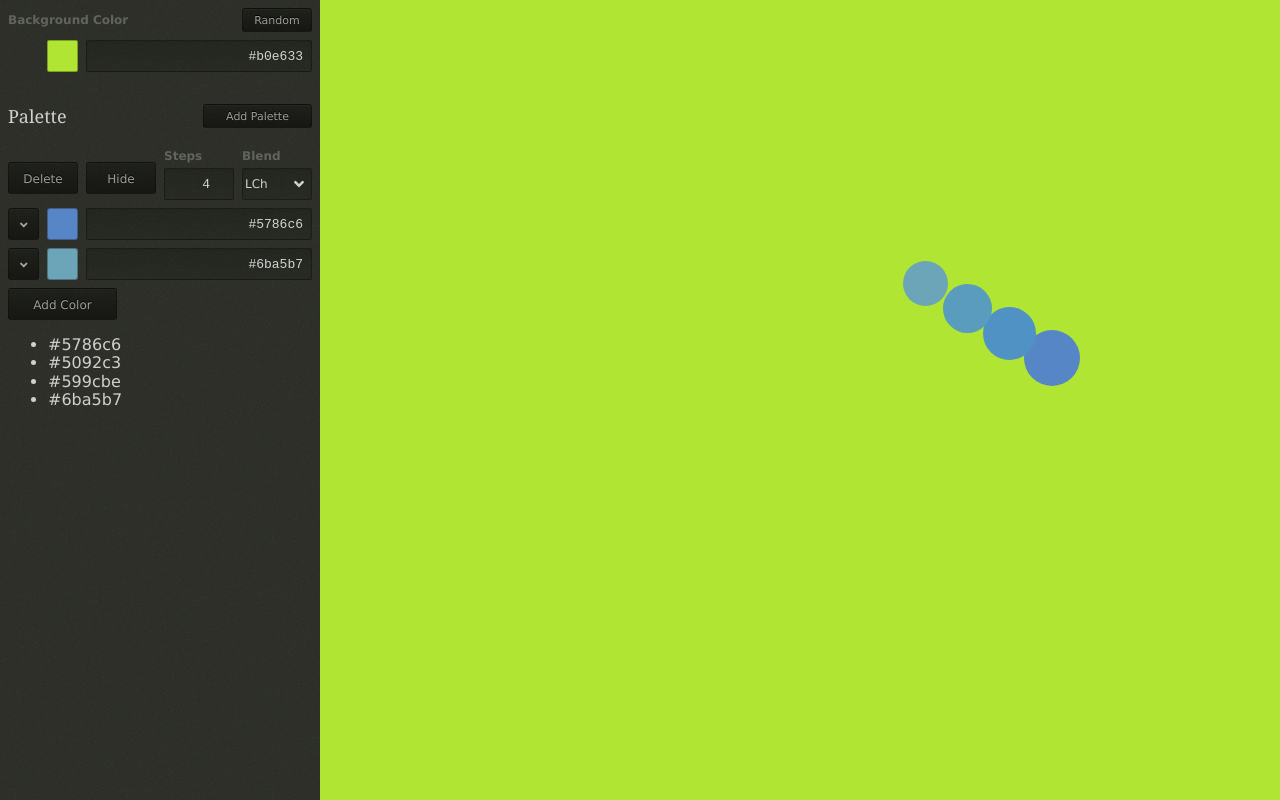
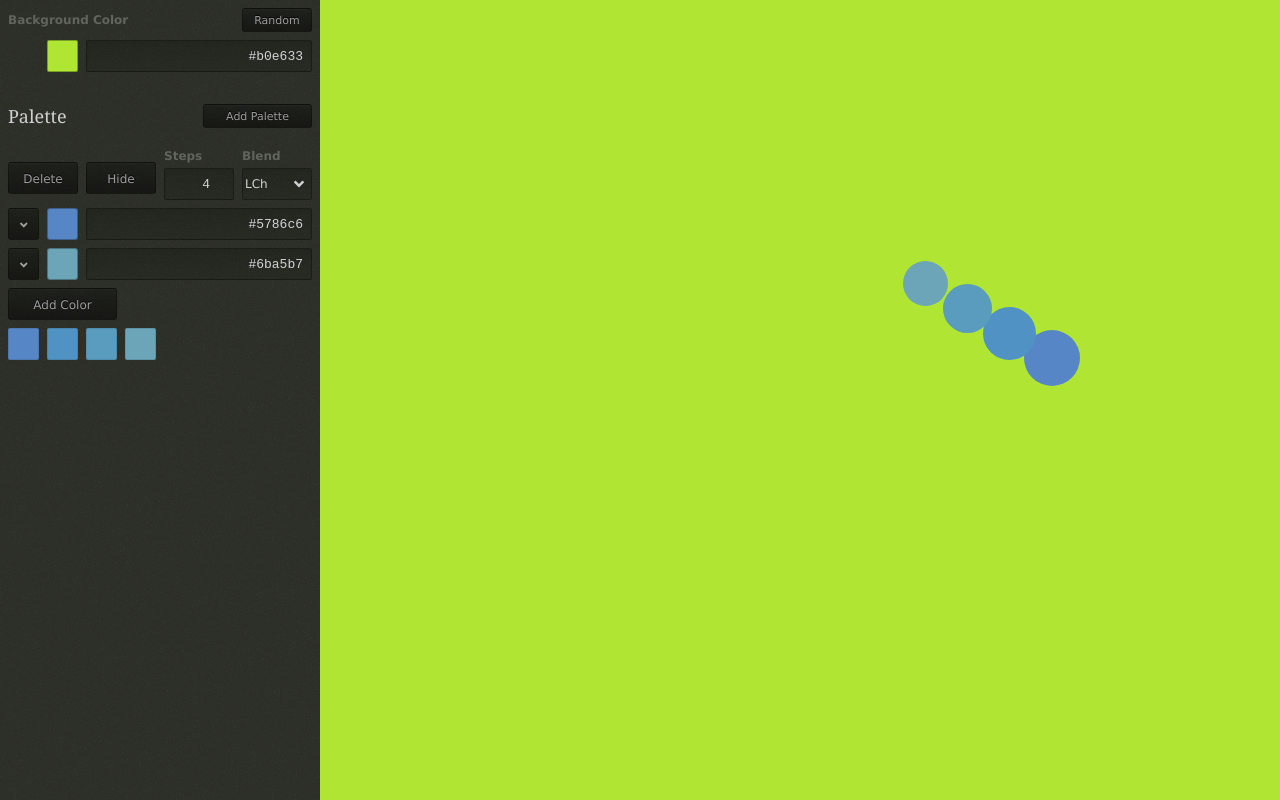
Before and after one commit to LoudBit/clutch, a Nuxt app: page / in a window 1280 px wide. Built offline with nearby package versions, Linux system fonts and the light colour scheme.

Commit message:
start palette swatch ideas

```diff
--- a/assets/scss/_layout.scss
+++ b/assets/scss/_layout.scss
@@ -7,6 +7,10 @@ article, aside, figcaption, figure, footer, header, main, nav, section {
 .ui.grid {
   display: grid;
   gap: 8px 8px;
+}
+
+.ui.grid + .ui.grid {
+  margin-top: 8px;
 }
 
 .grid--two-column {
--- a/components/PaletteInput.vue
+++ b/components/PaletteInput.vue
@@ -43,13 +43,17 @@
     <div class="ui grid grid--add-color">
       <button class="ui x-100" title="Add Color" @click="addColor()">Add Color</button>
     </div>
-    <div>
+    <div class="ui grid grid--palette-swatches">
+      <div v-for="(color, index) in inputColors" :key="index" :style="{ backgroundColor: color.hex() }"></div>
+    </div>
+    <!-- <div class="ui list list--palette-colors">
       <ul>
         <li v-for="(color, index) in inputColors" :key="index">
+          <span class="palette-swatch" :style="{ backgroundColor: color.hex() }"></span>
           {{ color.hex() }}
         </li>
       </ul>
-    </div>
+    </div> -->
   </div>
 </template>
 
@@ -143,4 +147,22 @@ export default {
 .grid--add-color button {
   grid-column: 1 / 4;
 }
+
+.grid--palette-swatches {
+  grid-template-columns: repeat(8, 1fr);
+}
+.grid--palette-swatches > div {
+  height: 32px;
+  width: 100%;
+  border: 1px solid rgba(black, 0.1);
+  border-radius: 2px;
+}
+
+.palette-swatch {
+  display: inline-block;
+  width: 16px;
+  height: 16px;
+  border: 1px solid rgba(black, 0.1);
+  border-radius: 2px;
+}
 </style>
```
